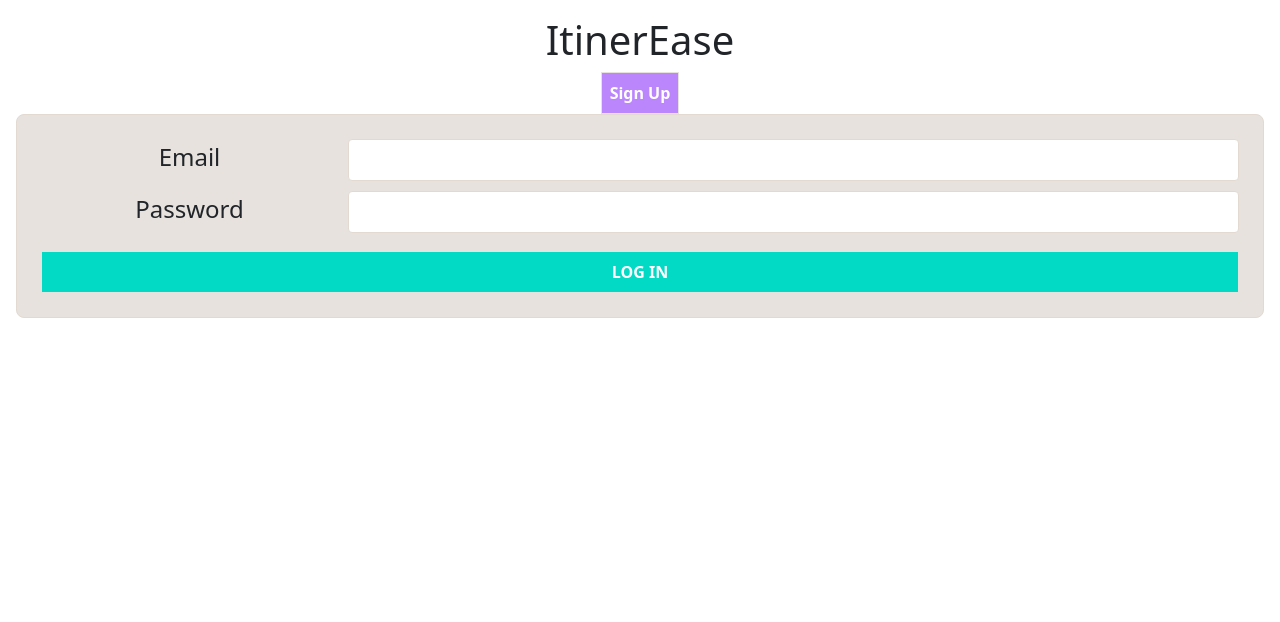
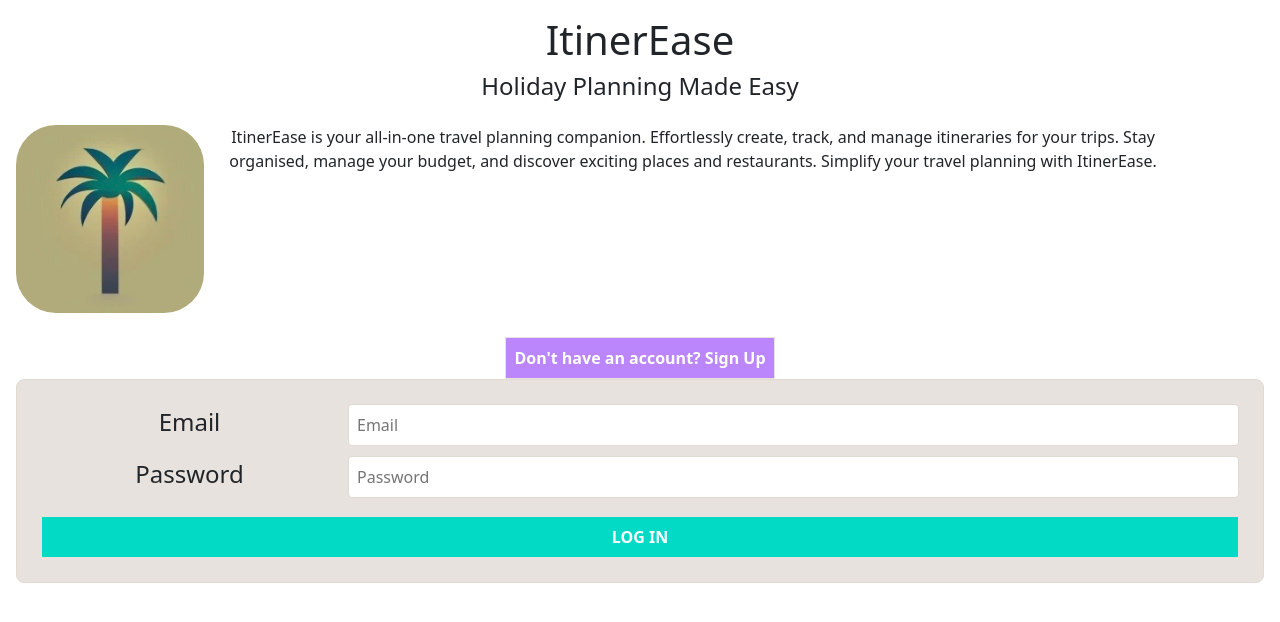
Before and after one commit to AmritpalC/ItinerEase, a React (Create React App) app: page / in a window 1280 px wide. Shown: the top 622 px of the page. Built offline with nearby package versions, Linux system fonts and the light colour scheme; no server answers.

Commit message:
auth page refactor to home page

```diff
--- a/src/components/BudgetTable/BudgetTable.css
+++ b/src/components/BudgetTable/BudgetTable.css
@@ -14,3 +14,7 @@ body.dark .budget-table {
 .add-budget-item input {
   font-weight: bold;
 }
+
+.t-head, .t-foot {
+  background-color: var(--blue-light);
+}
--- a/src/components/BudgetTable/BudgetTable.jsx
+++ b/src/components/BudgetTable/BudgetTable.jsx
@@ -58,8 +58,8 @@ export default function BudgetTable({ itinerary, setRefreshItineraries }) {
         ))}
       </ul> */}
       <hr />
-      <table className="table table-primary table-striped budget-table">
-        <thead>
+      <table className="table table-primary table-striped budget-table mb-4">
+        <thead className="t-head table-success">
           <tr>
             <th>Item</th>
             <th>Cost</th>
@@ -92,15 +92,37 @@ export default function BudgetTable({ itinerary, setRefreshItineraries }) {
               </td>
             </tr>
           ))}
+          <tr className="add-budget-item">
+            <td>
+              <input
+                type="text"
+                placeholder="Item"
+                value={newItem}
+                onChange={(e) => setNewItem(e.target.value)}
+              />
+            </td>
+            <td>
+              <input
+                type="number"
+                placeholder="Cost"
+                value={newCost}
+                onChange={(e) => setNewCost(e.target.value)}
+              />
+            </td>
+            <td>
+              <button onClick={handleAddItem}>Add Item</button>
+            </td>
+          </tr>
         </tbody>
-        <tfoot>
+        <tfoot className="t-foot table-success">
           <tr>
-            <td colSpan={2}>Total</td>
-            <td>{calculateTotalCost()}</td>
+            <th colSpan={1}>Total</th>
+            <th>{calculateTotalCost()}</th>
+            <td></td>
           </tr>
         </tfoot>
       </table>
-      <div className="add-budget-item">
+      {/* <div className="add-budget-item">
         <input
           type="text"
           placeholder="Item"
@@ -114,7 +136,7 @@ export default function BudgetTable({ itinerary, setRefreshItineraries }) {
           onChange={(e) => setNewCost(e.target.value)}
         />
         <button onClick={handleAddItem}>Add Item</button>
-      </div>
+      </div> */}
     </>
   )
 }
--- a/src/components/ItineraryCard/ItineraryCard.jsx
+++ b/src/components/ItineraryCard/ItineraryCard.jsx
@@ -17,6 +17,7 @@ export default function ItineraryCard({ itinerary }) {
     // </Link>
     <Link to={{ pathname: `/itineraries/${itinerary.name}`, state: { itinerary } }} className="itinerary-card">
       <Card className="my-3 mx-5">
+      {/* <Card className="my-3 mx-5 bg-card dark:bg-card-dark rounded-2xl shadow-inner-border dark:shadow-inner-border-dark text-base text-secondary dark:text-secondary-dark"> */}
         <CardBody className="itinerary-card-reactstrap">
           <CardTitle tag="h4">
             {itinerary.name}
--- a/src/components/LoginForm/LoginForm.jsx
+++ b/src/components/LoginForm/LoginForm.jsx
@@ -32,9 +32,9 @@ export default function LoginForm({ setUser }) {
       <div className="form-container">
         <form autoComplete="off" onSubmit={handleSubmit}>
           <label>Email</label>
-          <input type="text" name="email" value={credentials.email} onChange={handleChange} required />
+          <input type="text" name="email" value={credentials.email} placeholder='Email' onChange={handleChange} required />
           <label>Password</label>
-          <input type="password" name="password" value={credentials.password} onChange={handleChange} required />
+          <input type="password" name="password" value={credentials.password} placeholder='Password' onChange={handleChange} required />
           <button type="submit">LOG IN</button>
         </form>
       </div>
--- a/src/components/NavBar/NavBar.css
+++ b/src/components/NavBar/NavBar.css
@@ -12,23 +12,23 @@ nav span {
 }
 
 nav a {
-  color: var(--pink-light);
+  color: var(--blue-light);
   text-decoration: none;
   padding: 1vmin 2vmin;
 }
 
 body.dark nav a {
-  color: var(--pink-dark);
+  color: var(--cyan-dark);
 }
 
 nav a:hover {
-  background-color: rgba(187, 134, 252, 0.5);
+  background-color: rgba(64, 156, 255, 0.3);
   /* background-color: rgba(var(--purple), 0.5); */
   border-radius: 3vmin;
 }
 
 body.dark nav a:hover {
-  background-color: rgba(0, 116, 166, 0.5)
+  background-color: rgba(0, 116, 166, 0.3)
 }
 
 .react-toggle-track-check, .react-toggle-track-x {
--- a/src/components/SignUpForm/SignUpForm.jsx
+++ b/src/components/SignUpForm/SignUpForm.jsx
@@ -40,13 +40,13 @@ export default class SignUpForm extends Component {
                 <div className="form-container">
                     <form autoComplete="off" onSubmit={this.handleSubmit}>
                         <label>Name</label>
-                        <input type="text" name="name" value={this.state.name} onChange={this.handleChange} required />
+                        <input type="text" name="name" value={this.state.name} placeholder='Name' onChange={this.handleChange} required />
                         <label>Email</label>
-                        <input type="email" name="email" value={this.state.email} onChange={this.handleChange} required />
+                        <input type="email" name="email" value={this.state.email} placeholder='Email' onChange={this.handleChange} required />
                         <label>Password</label>
-                        <input type="password" name="password" value={this.state.password} onChange={this.handleChange} required />
+                        <input type="password" name="password" value={this.state.password} placeholder='Password' onChange={this.handleChange} required />
                         <label>Confirm</label>
-                        <input type="password" name="confirm" value={this.state.confirm} onChange={this.handleChange} required />
+                        <input type="password" name="confirm" value={this.state.confirm} placeholder='Confirm Password' onChange={this.handleChange} required />
                         <button type="submit" disabled={disable}>SIGN UP</button>
                     </form>
                 </div>
--- a/src/pages/App/App.jsx
+++ b/src/pages/App/App.jsx
@@ -22,7 +22,7 @@ import ItineraryDetailPage from '../ItineraryDetailPage/ItineraryDetailPage'
 import * as itinerariesAPI from '../../utilities/itineraries-api'
 
 export default function App() {
-  const [user, setUser] = useState(getUser());
+  const [user, setUser] = useState(getUser())
   const [darkMode, setDarkMode] = useState(true)
   const [itinerariesList, setItinerariesList] = useState([])
   const [refreshItineraries, setRefreshItineraries] = useState(false)
@@ -59,7 +59,7 @@ export default function App() {
           <Routes>
             <Route
               path="/"
-                element={<HomePage />}
+              element={<HomePage user={user} setUser={setUser} />}
             />
             <Route
               path="/itineraries"
@@ -75,7 +75,8 @@ export default function App() {
           </Routes>
         </>
         :
-          <AuthPage setUser={setUser} />
+        // <AuthPage setUser={setUser} />
+        <HomePage setUser={setUser} />
       }
     </main>
   );
--- a/src/pages/HomePage/HomePage.css
+++ b/src/pages/HomePage/HomePage.css
@@ -1,5 +1,5 @@
 .home-logo {
-  width: 400px;
+  /* width: 200px; */
   border-radius: 5vmin;
 }
 
--- a/src/pages/HomePage/HomePage.jsx
+++ b/src/pages/HomePage/HomePage.jsx
@@ -1,17 +1,60 @@
 import './HomePage.css'
 import logo from '../../assets/tree.jpg'
 import { Card, CardImg } from 'reactstrap'
+import { useState } from 'react';
+import LoginForm from "../../components/LoginForm/LoginForm";
+import SignUpForm from "../../components/SignUpForm/SignUpForm";
 
-export default function HomePage() {
+// export default function HomePage() {
+//   return (
+//     <>
+//       <h1>ItinerEase</h1>
+//       <img src={logo} alt="ItinerEase" className="img-fluid home-logo"/>
+//       <h4>Holiday Planning Made Easy</h4>
+//       <p>ItinerEase is your all-in-one travel planning companion.
+//         Effortlessly create, track, and manage itineraries for your trips.
+//         Stay organized, manage your budget, and discover exciting places
+//         and restaurants. Simplify your travel planning with ItinerEase.</p>
+//     </>
+//   )
+// }
+
+export default function HomePage({ user, setUser }) {
+
+  const [showSignUp, setShowSignUp] = useState(false);
+
   return (
     <>
       <h1>ItinerEase</h1>
-      <img src={logo} alt="ItinerEase" className="img-fluid home-logo"/>
       <h4>Holiday Planning Made Easy</h4>
-      <p>ItinerEase is your all-in-one travel planning companion.
-        Effortlessly create, track, and manage itineraries for your trips.
-        Stay organized, manage your budget, and discover exciting places
-        and restaurants. Simplify your travel planning with ItinerEase.</p>
+      <div className='row my-4'>
+        <div className='col-2'>
+          <img src={logo} alt="ItinerEase" className="img-fluid home-logo"/>
+        </div>
+        <div className='col-10 w-75'>
+          <p>ItinerEase is your all-in-one travel planning companion.
+            Effortlessly create, track, and manage itineraries for your trips.
+            Stay organised, manage your budget, and discover exciting places
+            and restaurants. Simplify your travel planning with ItinerEase.
+          </p>
+        </div>
+          { user && (
+            <h5>Create a new itinerary to get started 😃</h5>
+            )
+          }
+      </div>
+
+      {!user && (
+        <>
+          {/* <h5>Create an account or log in to ItinerEase</h5> */}
+          <button onClick={() => setShowSignUp(!showSignUp)}>{showSignUp ? "Have an account already? Log In" : "Don't have an account? Sign Up"}</button>
+          { showSignUp ?
+            <SignUpForm setUser={setUser} />
+            :
+            <LoginForm setUser={setUser} />
+          }
+        </>
+      )}
     </>
   )
 }
```
Lines whose indentation alone changed are shown as unchanged.
